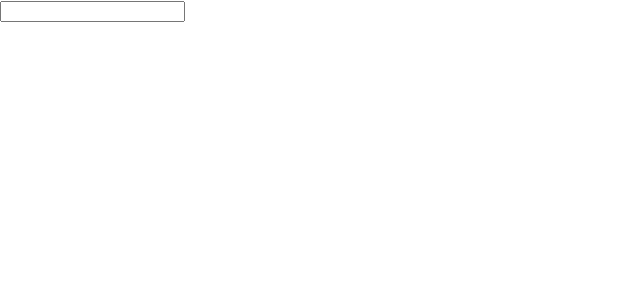
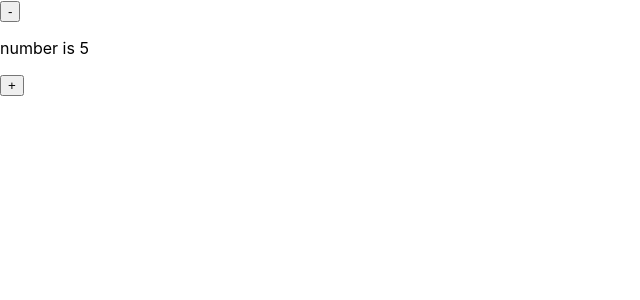
Before and after one commit to Alikooshesh/react-124-first-project, a React (Create React App) app: page / in a window 1280 px wide. Shown: the top 300 px of the page, without its empty margins (0-640 px from the left). Built offline with nearby package versions, Linux system fonts and the light colour scheme.

Commit message:
feat(app): create a counter

```diff
--- a/src/App.js
+++ b/src/App.js
@@ -1,11 +1,27 @@
-import logo from './logo.svg';
+import {useState} from 'react'
 import './App.css';
-import Name from './components/name/name'
+import Decrease from './components/decrease';
 
 function App() {
 
+  const [number,setNumber] = useState(5)
+
+  function decrease(){
+    setNumber(number-1)
+    console.log(number)
+  }
+
+  function increase(){
+    setNumber(number+1)
+    console.log(number)
+  }
+
   return (
-    <input onChange={(e)=> console.log(e.target.value)}/>
+    <div>
+      <Decrease number={number} setNumber={setNumber}/>
+      <p>number is {number}</p>
+      <button onClick={increase}>+</button>
+    </div>
   );
 }
 
--- /dev/null
+++ b/src/components/decrease/index.js
@@ -0,0 +1,7 @@
+const Decrease = ({number,setNumber})=>{
+    return(
+        <button onClick={()=> setNumber(number-1)}>-</button>
+    )
+}
+
+export default Decrease
--- a/src/components/name/name.css
+++ /dev/null
@@ -1,11 +0,0 @@
-.text{
-    font-size: 24px;
-}
-
-.text-green{
-    color: green;
-}
-
-.text-red{
-    color: red;
-}
--- a/src/components/name/name.js
+++ /dev/null
@@ -1,17 +0,0 @@
-
-import './name.css'
-
-function Name(props){
-
-    const {name , age , hasError} = props
-
-
-    return(
-      <>
-        <p className={`text ${hasError ? 'text-red' : 'text-green'}`}>my name is {name}, im {age}</p>
-        <p></p>
-      </>
-    )
-  }
-
-export default Name;
```
